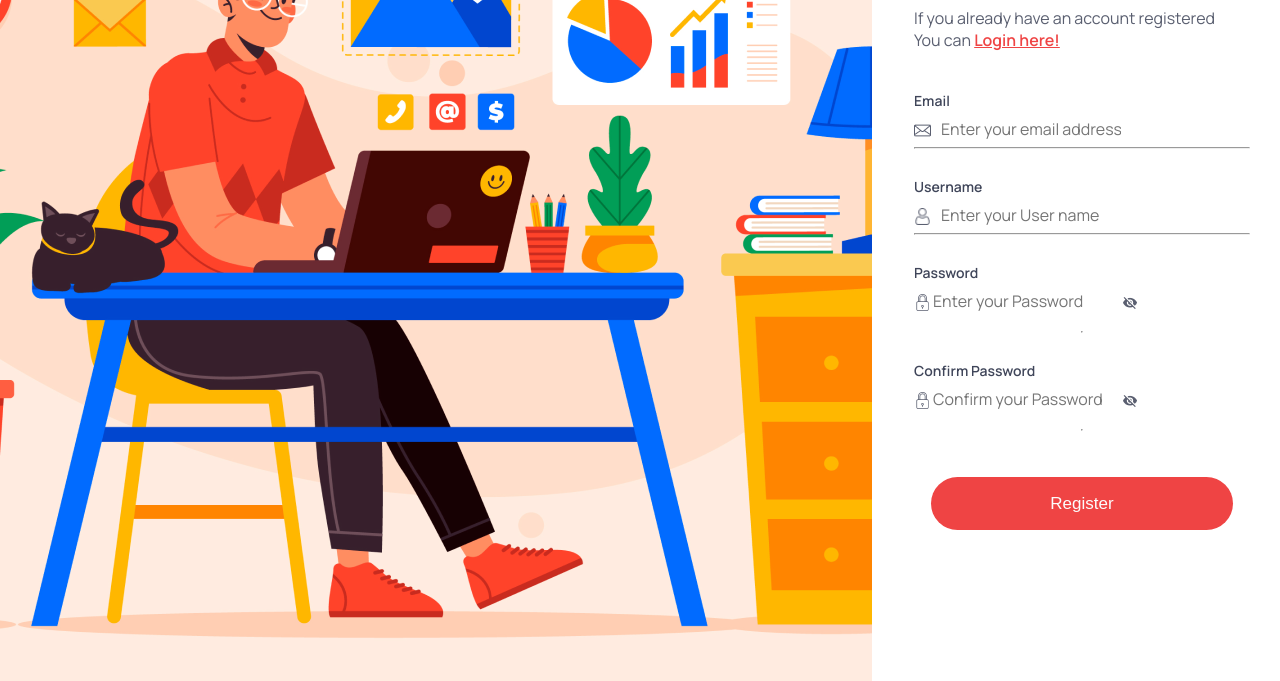
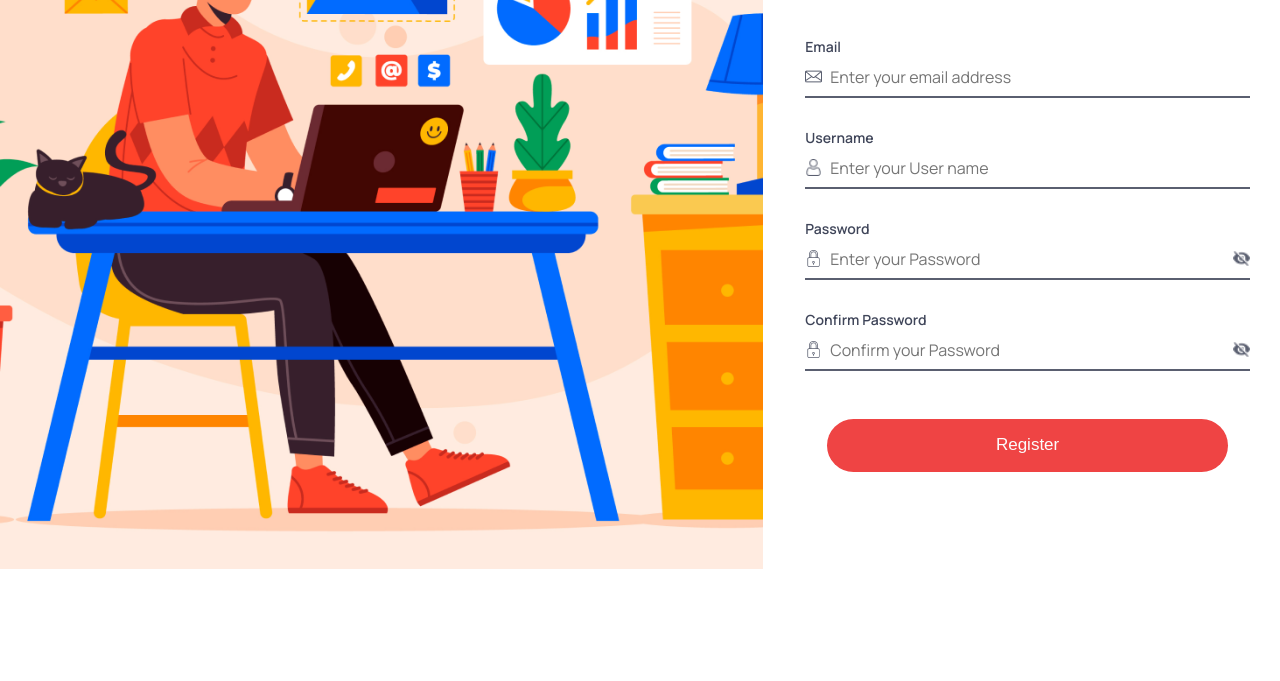
Before and after one commit to pochi-lightit/fe-challenge-4, a plain HTML site: page index.html in a window 1280 px wide. Shown: the part 219-900 px from the top of the page. After the commit the page ends 800 px from the top, so only its background shows below. Drawn offline with Linux system fonts and the light colour scheme.

Commit message:
html and css refactoring

```diff
--- a/index.html
+++ b/index.html
@@ -32,78 +32,90 @@
         </div>
 
         <form action="/" class="form">
+          <div class="fields">
             <div class="field">
               <label for="email" class="register-label">Email</label>
-            <div>
-              <div class="placeholder">
+              <div class="input-box">
                 <img
                   src="/fe-challenge-4/media/icons/message.png"
                   alt="email-icon"
+                  class="register-icon"
                 />
-                <input type="email" placeholder="Enter your email address" />
-              </div>
-              <hr />
+                <input
+                  type="email"
+                  id="email"
+                  placeholder="Enter your email address"
+                />
               </div>
             </div>
 
             <div class="field">
               <label for="username" class="register-label">Username</label>
-            <div>
-              <div class="placeholder">
+              <div class="input-box">
                 <img
                   src="/fe-challenge-4/media/icons/user.png"
                   alt="user-icon"
                   class="register-icon"
                 />
-                <input type="text" placeholder="Enter your User name" />
-              </div>
-              <hr />
+                <input
+                  type="text"
+                  id="username"
+                  placeholder="Enter your User name"
+                />
               </div>
             </div>
 
             <div class="field">
               <label for="password" class="register-label">Password</label>
               <div class="password-field">
-              <div class="placeholder">
-                <div class="password-placeholder">
+                <div class="input-box">
                   <img
                     src="/fe-challenge-4/media/icons/padlock.png"
                     alt="lock-icon"
+                    class="register-icon"
                   />
-                  <input type="password" placeholder="Enter your Password" />
+                  <input
+                    type="password"
+                    id="password"
+                    placeholder="Enter your Password"
+                  />
                 </div>
                 <img
                   src="/fe-challenge-4/media/icons/invisible.png"
                   alt="crossed-eye-icon"
+                  class="register-icon toggle"
                 />
               </div>
             </div>
-            <hr />
-          </div>
 
             <div class="field">
-            <label for="password" class="register-label"
+              <label for="repeat-password" class="register-label"
                 >Confirm Password</label
               >
               <div class="password-field">
-              <div class="placeholder">
-                <div class="password-placeholder">
+                <div class="input-box">
                   <img
                     src="/fe-challenge-4/media/icons/padlock.png"
                     alt="lock-icon"
+                    class="register-icon"
                   />
-                  <input type="password" placeholder="Confirm your Password" />
+                  <input
+                    type="password"
+                    id="repeat-password"
+                    placeholder="Confirm your Password"
+                  />
                 </div>
                 <img
                   src="/fe-challenge-4/media/icons/invisible.png"
                   alt="crossed-eye-icon"
+                  class="register-icon toggle"
+                  title="Show password"
                 />
               </div>
             </div>
-            <hr />
           </div>
 
-          <input type="submit" class="submit-button" value="Register"></input>
+          <button class="submit-button">Register</button>
         </form>
       </div>
     </div>
--- a/styles.css
+++ b/styles.css
@@ -2,7 +2,6 @@
   --highlight: #ef4444;
   --text-black: #3f4559;
   --text-label: #5a5f70;
-  --text-input: #5a5f70;
   --white: #fcfcfc;
   --sm: 14px;
   --md: 16px;
@@ -18,19 +17,21 @@ body {
 }
 
 .main-container {
-  display: flex;
-  flex-direction: row;
+  display: grid;
+  grid-template-columns: repeat(3, 1fr) repeat(2, 1fr);
   align-items: center;
   gap: 12px;
+  max-width: 100%;
+  overflow: hidden;
 }
 
 .register-box {
+  grid-column: span 2;
   display: flex;
   flex-direction: column;
   gap: 40px;
   padding: 30px;
   text-align: left;
-  width: 100%;
   max-height: 666px;
 }
 
@@ -70,28 +71,35 @@ input::placeholder {
   font-size: var(--md);
 }
 
-.placeholder {
-  display: flex;
-  flex-direction: row;
-  gap: 8px;
-  align-items: center;
-  justify-items: center;
+.desktop-image {
+  grid-column: span 3;
+  width: 100%;
+  max-width: 100%;
 }
 
-.desktop-image {
-  width: 100%;
-}
-
-@media (max-width: 768px) {
+@media (max-width: 1021px) {
   .desktop-image {
     display: none;
+  }
+  .main-container {
+    grid-template-columns: repeat(2, 1fr);
+    justify-items: center;
+  }
+  .register-box {
+    max-width: 450px;
   }
 }
 
 .form {
   display: flex;
   flex-direction: column;
-  gap: 20px;
+  gap: 48px;
+}
+
+.fields {
+  display: flex;
+  flex-direction: column;
+  gap: 30px;
 }
 
 .field {
@@ -103,27 +111,63 @@ input::placeholder {
   width: 100%;
 }
 
-.password-placeholder {
-  display: flex;
-  flex-direction: row;
-  justify-content: space-between;
-}
-
 .register-icon {
   width: 17px;
   height: 17px;
 }
 
+.toggle {
+  cursor: pointer;
+}
+
+.input-box,
+.password-field {
+  display: flex;
+  flex-direction: row;
+  border-bottom: 2px solid var(--text-label);
+  transition: border-bottom-color 0.3s ease;
+  height: 28px;
+  gap: 6px;
+}
+
+.password-field {
+  justify-content: space-between;
+}
+
+.input-box:focus-within,
+.password-field:focus-within {
+  border-bottom-color: var(--highlight);
+}
+
+.field input {
+  height: 17px;
+  border: none;
+  border-radius: 3px;
+  width: 250px;
+  appearance: none;
+  -webkit-appearance: none;
+  text-overflow: ellipsis;
+  overflow: hidden;
+  white-space: no-wrap;
+  font-family: "Manrope", sans-serif;
+  font-size: 15px;
+  color: var(--text-black);
+}
+
+.field input:focus {
+  outline: none;
+}
+
 .submit-button {
   background-color: var(--highlight);
   color: var(--white);
+  border: none;
   height: 53px;
   width: 90%;
   align-self: center;
   border-radius: 50px;
   font-size: 17px;
   font-weight: 500;
-  margin-top: 18px;
 }
 
 .submit-button:hover {
```
Lines whose indentation alone changed are shown as unchanged.
